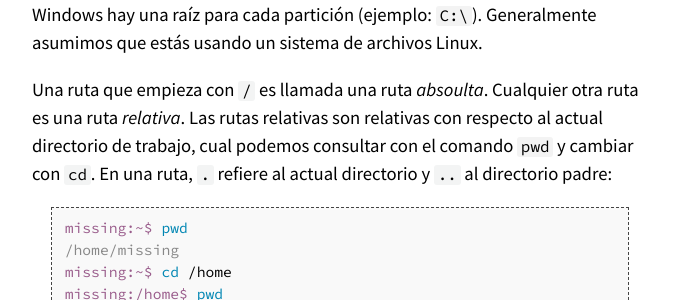
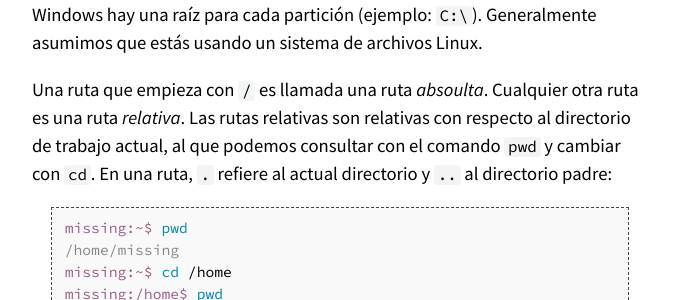
Before and after one commit to missing-semester-esp/missing-semester-esp.github.io, a Jekyll site: the page built from _2020/course-shell-esp.md, in a window 1280 px wide and 900 px high, scrolled down 3673 px. Shown: the part 153-453 px from the top of the window, without its empty margins (300-976 px from the left). Built offline with Jekyll 4.4.1, drawn with Linux system fonts in a browser that asks for light colours.

Commit message:
Update _2020/course-shell-esp.md
Co-authored-by: Matias Garcia Isaia <mgarciaisaia+github@gmail.com>

```diff
--- a/_2020/course-shell-esp.md
+++ b/_2020/course-shell-esp.md
@@ -142,7 +142,7 @@ el resto de los archivos, mientras en Windows hay una raíz para cada partición
 Generalmente asumimos que estás usando un sistema de archivos Linux.
 
 Una ruta que empieza con `/` es llamada una ruta _absoulta_. Cualquier otra ruta es una ruta _relativa_.
-Las rutas relativas son relativas con respecto al actual directorio de trabajo, cual podemos consultar
+Las rutas relativas son relativas con respecto al directorio de trabajo actual, al que podemos consultar
 con el comando `pwd` y cambiar con `cd`. En una ruta, `.` refiere al actual directorio y `..` al
 directorio padre:
 
```
